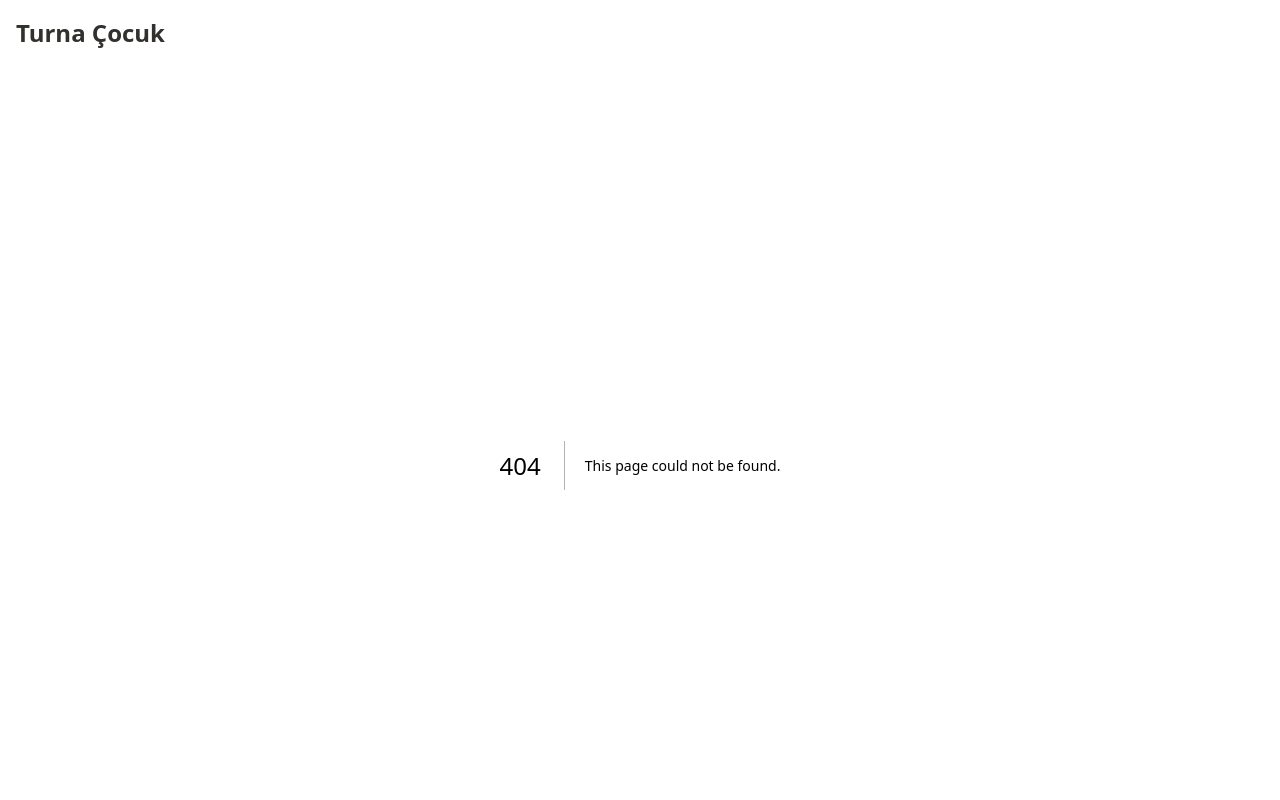
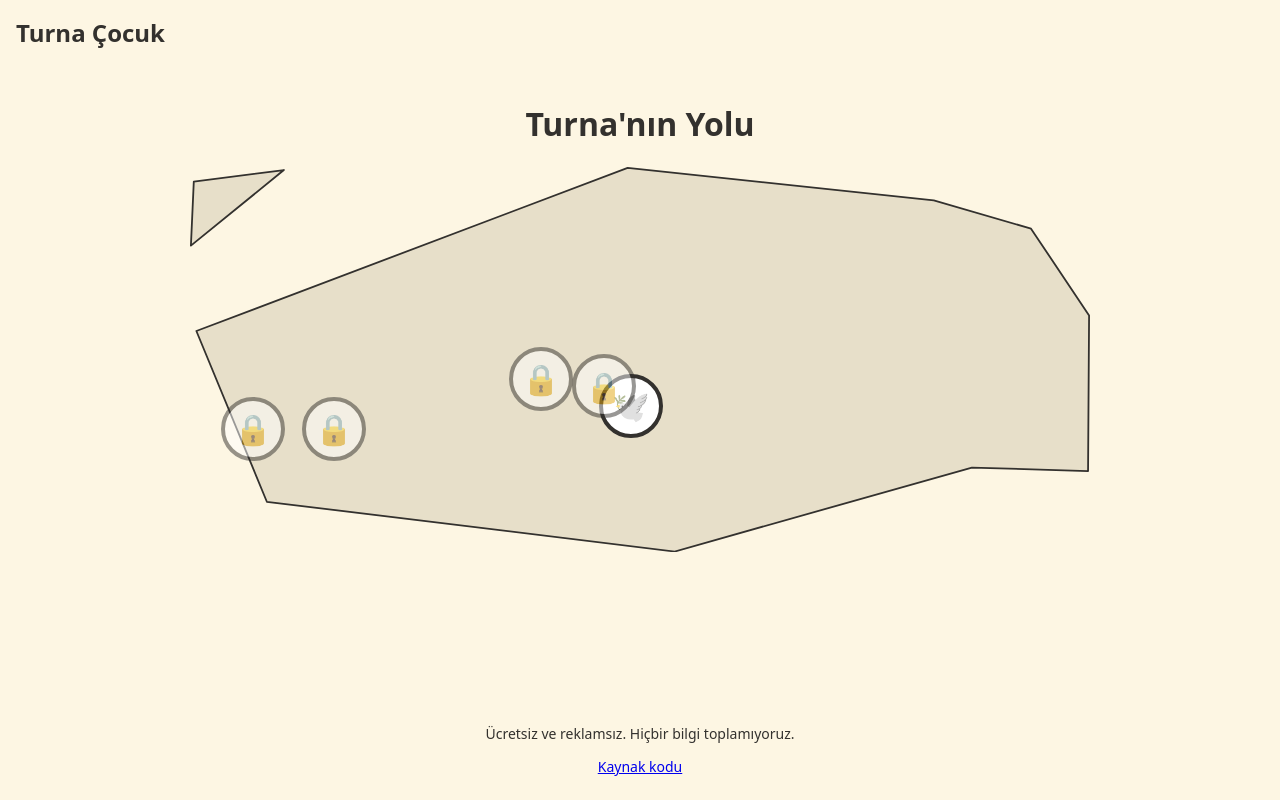
Before and after one commit to devturna/cocuk.turnaorgtr, a Next.js app: page /kodla/turna-yolu/ in a window 1280 px wide. Before the commit this address had no page. Shown: the top 800 px of the page. Built offline with nearby package versions, Linux system fonts and the light colour scheme.

Commit message:
Kodlama: goc haritasi ve durak kilitleri

```diff
--- /dev/null
+++ b/app/kodla/[kursId]/page.tsx
@@ -0,0 +1,36 @@
+// Bir kursun bolum haritasi. Turkiye silueti derleme aninda diskten okunur,
+// boylece calisma aninda hicbir ag istegi yapilmaz.
+import { readFileSync } from "node:fs";
+import { join } from "node:path";
+import { notFound } from "next/navigation";
+import { kursBul, yayindakiKurslar } from "@/lib/kodla/kurslar";
+import { kursBolumleri } from "@/lib/kodla/bolumler";
+import GocHaritasi from "@/components/kodla/labirent/GocHaritasi";
+
+export function generateStaticParams() {
+  return yayindakiKurslar().map((kurs) => ({ kursId: kurs.id }));
+}
+
+// Katalogda olmayan bir adres icin sayfa uretilmez.
+export const dynamicParams = false;
+
+export default async function KursSayfasi({
+  params,
+}: {
+  params: Promise<{ kursId: string }>;
+}) {
+  const { kursId } = await params;
+  const kurs = kursBul(kursId);
+  if (!kurs || kurs.durum !== "yayinda") notFound();
+
+  const haritaSvg = readFileSync(join(process.cwd(), "public", "kodla", "turkiye.svg"), "utf8");
+
+  return (
+    <GocHaritasi
+      kursId={kurs.id}
+      kursAdi={kurs.ad}
+      bolumler={kursBolumleri(kurs.id)}
+      haritaSvg={haritaSvg}
+    />
+  );
+}
--- a/components/kodla/kodla.css
+++ b/components/kodla/kodla.css
@@ -43,3 +43,48 @@
   background: var(--vurgu);
   font-weight: 700;
 }
+
+/* --- Goc haritasi --- */
+
+.gocEkrani {
+  padding: 16px 16px 40px;
+  text-align: center;
+}
+
+.gocHaritasi {
+  position: relative;
+  max-width: 900px;
+  margin: 12px auto 0;
+}
+
+.gocSiluet svg {
+  display: block;
+  width: 100%;
+  height: auto;
+}
+
+.gocYolu {
+  position: absolute;
+  inset: 0;
+  width: 100%;
+  height: 100%;
+  pointer-events: none;
+}
+
+.gocDuragi {
+  position: absolute;
+  display: flex;
+  align-items: center;
+  justify-content: center;
+  width: 64px;
+  height: 64px;
+  margin: -32px 0 0 -32px;
+  border: 4px solid var(--kenar);
+  border-radius: 50%;
+  background: #fff;
+  font-size: 30px;
+  text-decoration: none;
+}
+
+.gocDuragi.bitti { background: var(--vurgu); }
+.gocDuragi.kilitli { opacity: 0.5; }
--- /dev/null
+++ b/components/kodla/labirent/GocHaritasi.tsx
@@ -0,0 +1,103 @@
+"use client";
+
+// Kursun bolum secim ekrani: Turkiye silueti ve uzerinde duraklar.
+// Tamamlanan duraklar arasina kesik cizgi bir ucus yolu cizilir.
+import { useEffect, useState } from "react";
+import Link from "next/link";
+import type { BolumVerisi } from "@/lib/kodla/bolumler";
+import { bolumAcikMi, bolumSonucu, type YildizTuru } from "@/lib/kodla/ilerleme";
+import "../kodla.css";
+
+export default function GocHaritasi({
+  kursId,
+  kursAdi,
+  bolumler,
+  haritaSvg,
+}: {
+  kursId: string;
+  kursAdi: string;
+  bolumler: BolumVerisi[];
+  haritaSvg: string;
+}) {
+  const [sonuclar, setSonuclar] = useState<Record<string, YildizTuru | undefined>>({});
+  const [acilanlar, setAcilanlar] = useState<Record<string, boolean>>({});
+
+  // Ilerleme yalnizca tarayicida bulunur; sayfa sunucuda uretilirken okunamaz.
+  useEffect(() => {
+    // sirali burada uretiliyor: render icinde uretilseydi her render'da yeni
+    // bir dizi kimligi olusur ve bu etki sonsuz donguye girerdi.
+    const sirali = bolumler.map((bolum) => bolum.id);
+    const okunanSonuclar: Record<string, YildizTuru | undefined> = {};
+    const okunanAcilanlar: Record<string, boolean> = {};
+    for (const bolum of bolumler) {
+      okunanSonuclar[bolum.id] = bolumSonucu(kursId, bolum.id);
+      okunanAcilanlar[bolum.id] = bolumAcikMi(kursId, bolum.id, sirali);
+    }
+    // eslint-disable-next-line react-hooks/set-state-in-effect
+    setSonuclar(okunanSonuclar);
+    setAcilanlar(okunanAcilanlar);
+  }, [kursId, bolumler]);
+
+  // Bir durak tamamlandiysa kendisi ile sonraki durak arasina yol cizilir.
+  const yolParcalari = bolumler.slice(0, -1).flatMap((bolum, sira) =>
+    sonuclar[bolum.id] ? [{ baslangic: bolum.durak, bitis: bolumler[sira + 1].durak }] : [],
+  );
+
+  return (
+    <div className="gocEkrani">
+      <h1>{kursAdi}</h1>
+
+      <div className="gocHaritasi">
+        {/*
+          Silueti dogrudan basiyoruz. Icerik kullanicidan gelmiyor: depoya
+          commit edilmis tek bir dosya derleme aninda okunuyor. Boyama
+          bolumundeki ayni gerekce gecerli.
+        */}
+        <div className="gocSiluet" dangerouslySetInnerHTML={{ __html: haritaSvg }} />
+
+        <svg className="gocYolu" viewBox="0 0 100 100" preserveAspectRatio="none" aria-hidden="true">
+          {yolParcalari.map((parca, sira) => (
+            <line
+              key={sira}
+              x1={parca.baslangic.x}
+              y1={parca.baslangic.y}
+              x2={parca.bitis.x}
+              y2={parca.bitis.y}
+              stroke="#33312e"
+              strokeWidth="0.6"
+              strokeDasharray="2 2"
+              vectorEffect="non-scaling-stroke"
+            />
+          ))}
+        </svg>
+
+        {bolumler.map((bolum, sira) => {
+          const sonuc = sonuclar[bolum.id];
+          const acik = acilanlar[bolum.id];
+          const konum = { left: `${bolum.durak.x}%`, top: `${bolum.durak.y}%` };
+          const isaret = sonuc === "altin" ? "🌟" : sonuc === "yildiz" ? "⭐" : acik ? "🕊️" : "🔒";
+          const sinif = `gocDuragi${sonuc ? " bitti" : ""}${acik ? "" : " kilitli"}`;
+
+          if (!acik) {
+            return (
+              <div key={bolum.id} className={sinif} style={konum} aria-label={`${bolum.ad} kilitli`}>
+                <span aria-hidden="true">{isaret}</span>
+              </div>
+            );
+          }
+          return (
+            <Link
+              key={bolum.id}
+              href={`/kodla/${kursId}/${bolum.id}/`}
+              className={sinif}
+              style={konum}
+              aria-label={`${sira + 1}. durak: ${bolum.ad}`}
+            >
+              <span aria-hidden="true">{isaret}</span>
+            </Link>
+          );
+        })}
+      </div>
+    </div>
+  );
+}
```
Also changed, not shown: content/kodla/LISANSLAR.md (added, +9 -0 lines), public/kodla/turkiye.svg (added).
